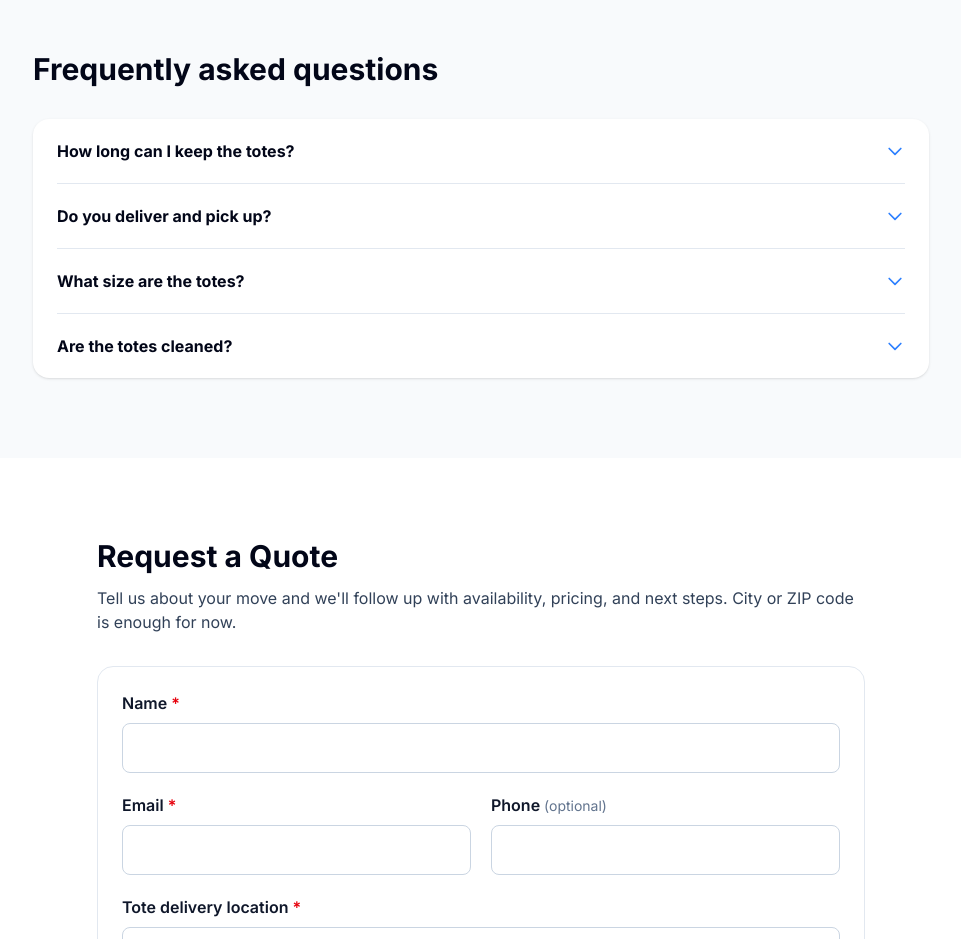
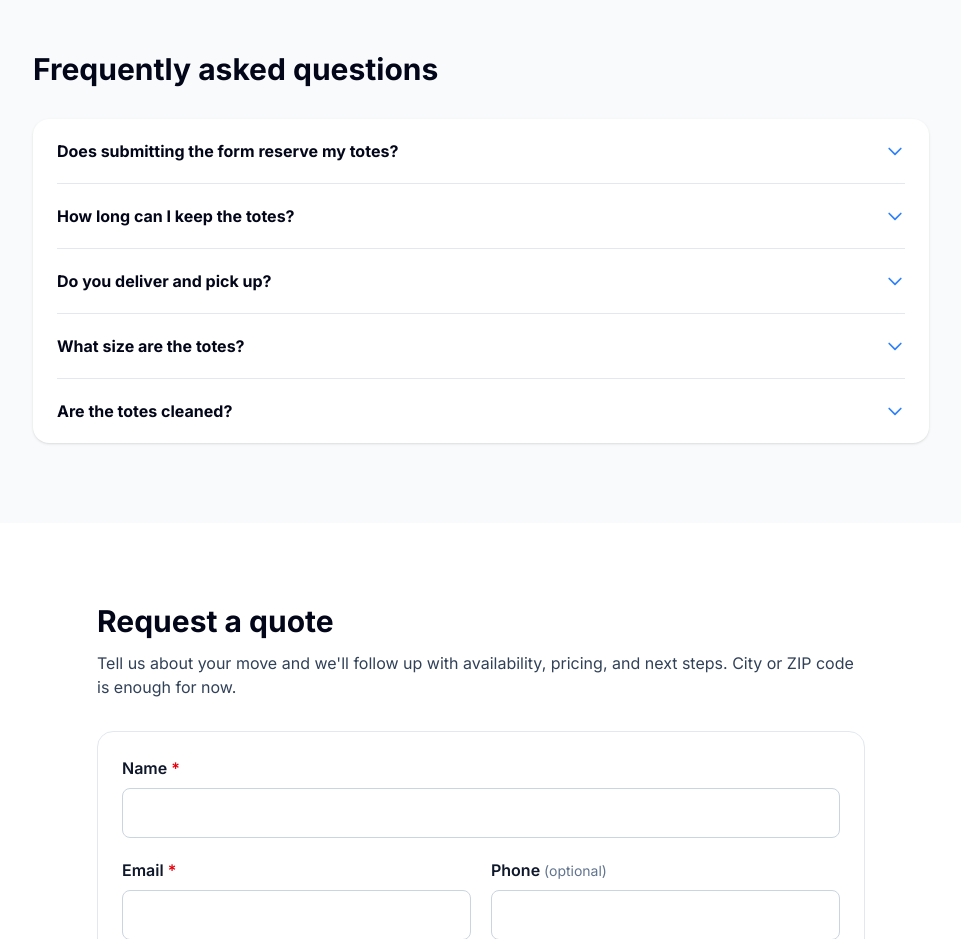
Before and after one commit to dmomcilo7/detroit-tote-rentals, a React (Vite) app: page / in a window 1280 px wide. Shown: the part 2520-3459 px from the top of the page, without its empty margins (159-1120 px from the left). Built offline with nearby package versions, Linux system fonts and the light colour scheme.

Commit message:
Redesign quote form, update header CTA, add reservation FAQ, and fix thank-you page

```diff
--- a/index.html
+++ b/index.html
@@ -145,6 +145,14 @@
         "mainEntity": [
           {
             "@type": "Question",
+            "name": "Does submitting the form reserve my totes?",
+            "acceptedAnswer": {
+              "@type": "Answer",
+              "text": "No. Submitting the form is an inquiry, not a reservation. We confirm availability, send reservation details and an invoice, and payment finalizes the reservation."
+            }
+          },
+          {
+            "@type": "Question",
             "name": "How long can I keep the totes?",
             "acceptedAnswer": {
               "@type": "Answer",
@@ -233,6 +241,8 @@
 
         <h2>Frequently Asked Questions</h2>
         <dl>
+          <dt><strong>Does submitting the form reserve my totes?</strong></dt>
+          <dd>No. Submitting the form is an inquiry, not a reservation. We confirm availability, send reservation details and an invoice, and payment finalizes the reservation.</dd>
           <dt><strong>How long can I keep the totes?</strong></dt>
           <dd>Most rentals are planned around a one-week period, with flexibility depending on availability.</dd>
           <dt><strong>Do you deliver and pick up?</strong></dt>
--- a/public/thank-you.html
+++ b/public/thank-you.html
@@ -50,7 +50,7 @@
 
       a {
         display: inline-block;
-        background: #ea580c;
+        background: #2563eb;
         color: #fff;
         font-weight: 600;
         padding: 12px 28px;
@@ -59,11 +59,11 @@
       }
 
       a:hover {
-        background: #c2410c;
+        background: #1d4ed8;
       }
 
       a:focus-visible {
-        outline: 3px solid #f97316;
+        outline: 3px solid #2563eb;
         outline-offset: 3px;
       }
     </style>
@@ -72,7 +72,7 @@
     <main>
       <p class="icon" aria-hidden="true">✅</p>
       <h1>Thank you!</h1>
-      <p>Your quote request has been received. We'll follow up soon.</p>
+      <p>Your request has been received. We'll respond with availability, pricing, and reservation details. Your totes are not reserved yet — payment on the invoice finalizes your reservation.</p>
       <a href="/">Back to Home</a>
     </main>
   </body>
--- a/src/components/QuoteForm.tsx
+++ b/src/components/QuoteForm.tsx
@@ -92,7 +92,7 @@ export function QuoteForm() {
   return (
     <section id="quote" className="px-4 py-20">
       <div className="mx-auto max-w-3xl">
-        <h2 className="text-3xl font-bold text-slate-950">Request a Quote</h2>
+        <h2 className="text-3xl font-bold text-slate-950">Request a quote</h2>
         <p className="mt-3 text-slate-700">
           Tell us about your move and we'll follow up with availability, pricing,
           and next steps. City or ZIP code is enough for now.
--- a/src/data/faqs.ts
+++ b/src/data/faqs.ts
@@ -1,4 +1,9 @@
 export const faqs = [
+  {
+    question: 'Does submitting the form reserve my totes?',
+    answer:
+      'No. Submitting the form is an inquiry, not a reservation. We confirm availability, send reservation details and an invoice, and payment finalizes the reservation.',
+  },
   {
     question: 'How long can I keep the totes?',
     answer:
```
